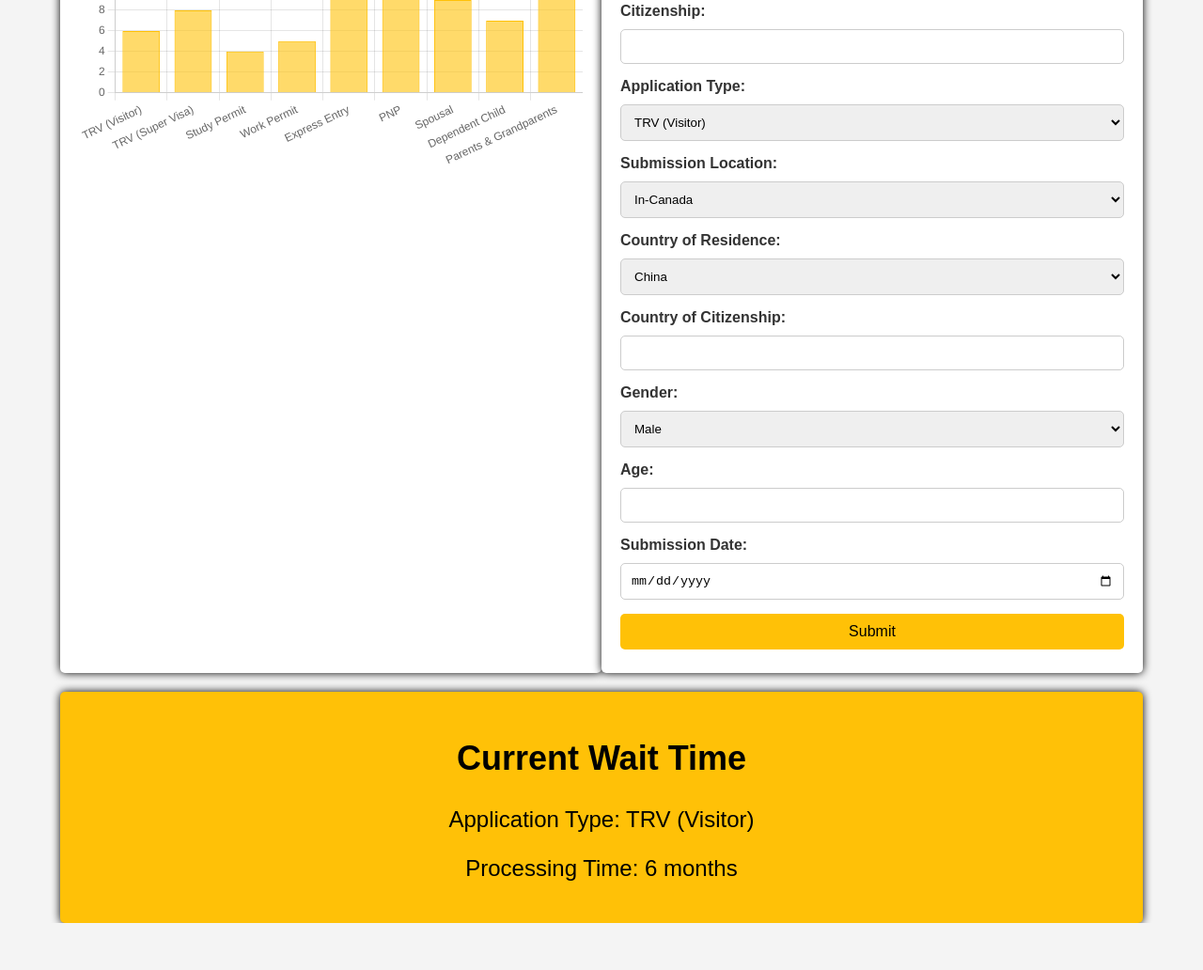
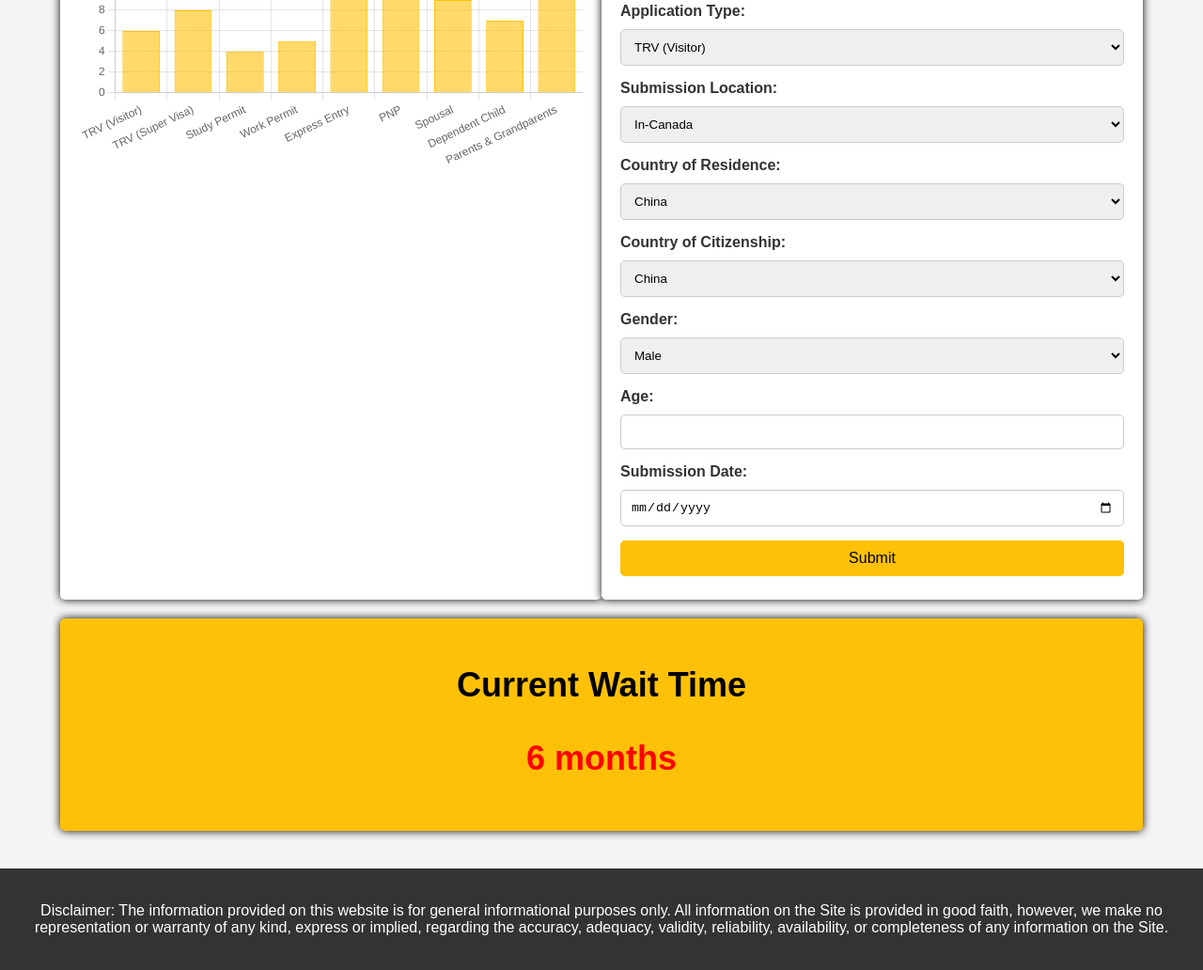
Before and after one commit to josnowball/INYS-test, a plain HTML site: page index.html in a window 1280 px wide. Shown: the part 372-1404 px from the top of the page at 94% size. Before the commit the page ends 1354 px from the top, so only its background shows below. Drawn offline with nearby package versions, Linux system fonts and the light colour scheme.

Commit message:
Update index.html

```diff
--- a/index.html
+++ b/index.html
@@ -71,6 +71,13 @@
             border-radius: 5px;
             margin-top: 20px;
             padding: 20px;
+            flex: 1 1 45%;
+            order: 2;
+        }
+        .wait-time {
+            font-size: 36px;
+            color: red;
+            font-weight: bold;
         }
         .language-toggle {
             display: flex;
@@ -86,6 +93,17 @@
             margin: 0 10px;
             font-size: 16px;
             border-radius: 5px;
+        }
+        footer {
+            background: #333;
+            color: #fff;
+            padding: 20px;
+            text-align: center;
+            margin-top: 40px;
+        }
+        footer a {
+            color: #FFC107;
+            text-decoration: none;
         }
     </style>
     <script src="https://cdn.jsdelivr.net/npm/chart.js"></script>
@@ -146,23 +164,25 @@
             </div>
         </section>
 
+        <div class="info-box">
+            <h2 data-en="Current Wait Time" data-fr="Délai d'attente actuel" data-zh="当前等候时间">Current Wait Time</h2>
+            <p class="wait-time" data-en="6 months" data-fr="6 mois" data-zh="6个月">6 months</p>
+        </div>
+
         <section class="form-section" id="form">
             <h2 data-en="Submit Your Information" data-fr="Soumettez vos informations" data-zh="提交您的信息">Submit Your Information</h2>
             <form>
                 <label for="email" data-en="Email Address:" data-fr="Adresse électronique:" data-zh="电子邮件地址：">Email Address:</label>
                 <input type="email" id="email" name="email" required>
 
-                <label for="citizenship" data-en="Citizenship:" data-fr="Citoyenneté:" data-zh="国籍：">Citizenship:</label>
-                <input type="text" id="citizenship" name="citizenship" required>
-
                 <label for="applicationType" data-en="Application Type:" data-fr="Type de demande:" data-zh="申请类型：">Application Type:</label>
                 <select id="applicationType" name="applicationType" required>
-                    <option value="TRV_Visitor" data-en="TRV (Visitor)" data-fr="VRT (Visiteur)" data-zh="旅游签证（访问）">TRV (Visitor)</option>
-                    <option value="TRV_SuperVisa" data-en="TRV (Super Visa)" data-fr="VRT (Super Visa)" data-zh="旅游签证（超级签证）">TRV (Super Visa)</option>
+                    <option value="TRV_Visitor" data-en="TRV (Visitor)" data-fr="VRT (Visiteur)" data-zh="临时居留签证（旅游）">TRV (Visitor)</option>
+                    <option value="TRV_SuperVisa" data-en="TRV (Super Visa)" data-fr="VRT (Super Visa)" data-zh="临时居留签证（超级签证）">TRV (Super Visa)</option>
                     <option value="StudyPermit" data-en="Study Permit" data-fr="Permis d'études" data-zh="学习许可">Study Permit</option>
                     <option value="WorkPermit" data-en="Work Permit" data-fr="Permis de travail" data-zh="工作许可">Work Permit</option>
                     <option value="ExpressEntry" data-en="Permanent residency (Express Entry)" data-fr="Résidence permanente (Entrée express)" data-zh="永久居留（快速通道）">Permanent residency (Express Entry)</option>
-                    <option value="PNP" data-en="Permanent residency (PNP)" data-fr="Résidence permanente (PPNP)" data-zh="永久居留（省提名计划）">Permanent residency (PNP)</option>
+                    <option value="PNP" data-en="Permanent residency (PNP)" data-fr="Résidence permanente (PNP)" data-zh="永久居留（省提名计划）">Permanent residency (PNP)</option>
                     <option value="Spousal" data-en="Permanent residency (Spousal)" data-fr="Résidence permanente (Conjoint)" data-zh="永久居留（配偶）">Permanent residency (Spousal)</option>
                     <option value="DependentChild" data-en="Permanent residency (Dependent child)" data-fr="Résidence permanente (Enfant à charge)" data-zh="永久居留（受抚养子女）">Permanent residency (Dependent child)</option>
                     <option value="ParentsGrandparents" data-en="Permanent residency (Parents & Grandparents)" data-fr="Résidence permanente (Parents et grands-parents)" data-zh="永久居留（父母及祖父母）">Permanent residency (Parents & Grandparents)</option>
@@ -170,7 +190,7 @@
 
                 <label for="submissionLocation" data-en="Submission Location:" data-fr="Lieu de soumission:" data-zh="提交地点：">Submission Location:</label>
                 <select id="submissionLocation" name="submissionLocation" required>
-                    <option value="inCanada" data-en="In-Canada" data-fr="Au Canada" data-zh="在加拿大">In-Canada</option>
+                    <option value="inCanada" data-en="In-Canada" data-fr="Au Canada" data-zh="在加拿大境内">In-Canada</option>
                     <option value="international" data-en="International" data-fr="International" data-zh="国际">International</option>
                 </select>
 
@@ -178,11 +198,36 @@
                 <select id="countryOfResidence" name="countryOfResidence" required>
                     <option value="China" data-en="China" data-fr="Chine" data-zh="中国">China</option>
                     <option value="Canada" data-en="Canada" data-fr="Canada" data-zh="加拿大">Canada</option>
+                    <option value="HongKongSAR" data-en="Hong Kong SAR" data-fr="Hong Kong SAR" data-zh="香港特别行政区">HongKongSAR</option>
+                    <option value="USA" data-en="United States" data-fr="États-Unis" data-zh="美国">USA</option>
+                    <option value="UK" data-en="United Kingdom" data-fr="Royaume-Uni" data-zh="英国">UK</option>
+                    <option value="Australia" data-en="Australia" data-fr="Australie" data-zh="澳大利亚">Australia</option>
+                    <option value="NZ" data-en="New Zealand" data-fr="Nouvelle-Zélande" data-zh="新西兰">NZ</option>
+                    <option value="Mexico" data-en="Mexico" data-fr="Mexique" data-zh="墨西哥">Hong Kong</option>
+                    <option value="France" data-en="France" data-fr="France" data-zh="法国">Hong Kong</option>
+                    <option value="Spain" data-en="Spain" data-fr="Espagne" data-zh="西班牙">Spain</option>
+                    <option value="Singapore" data-en="Singapore" data-fr="Singapour" data-zh="新加坡">Singapore</option>
+                    <option value="Japan" data-en="Japan" data-fr="Japon" data-zh="日本">Japan</option>
                     <!-- Add more countries as needed -->
                 </select>
 
-                <label for="countryOfCitizenship" data-en="Country of Citizenship:" data-fr="Pays de citoyenneté:" data-zh="公民身份国家：">Country of Citizenship:</label>
-                <input type="text" id="countryOfCitizenship" name="countryOfCitizenship" required>
+                <label for="countryOfCitizenship" data-en="Country of Citizenship:" data-fr="Pays de citoyenneté:" data-zh="所持有护照：">Country of Citizenship:</label>
+         <select id="countryOfCitizenship" name="countryOfCitizenship" required>
+                    <option value="China" data-en="Chinese Passport" data-fr="Passeport chinois" data-zh="中国护照">China</option>
+                    <option value="Canada" data-en="Canada" data-fr="Canada" data-zh="加拿大">Canada</option>
+                    <option value="HongKongSAR" data-en="Hong Kong SAR Passport" data-fr="Passeport de la RAS Hong Kong" data-zh="香港特别行政区护照">HongKongSAR</option>
+                    <option value="MacauSAR" data-en="Macau SAR" data-fr="Macau SAR" data-zh="澳门特别行政区护照">MacauSAR</option>
+                    <option value="Taiwan" data-en="Taiwan passport" data-fr="Passeport taïwanais" data-zh="台湾护照">Taiwan</option>
+                    <option value="USA" data-en="United States" data-fr="États-Unis" data-zh="美国">USA</option>
+                    <option value="UK" data-en="United Kingdom" data-fr="Royaume-Uni" data-zh="英国">UK</option>
+                    <option value="Australia" data-en="Australia" data-fr="Australie" data-zh="澳大利亚">Australia</option>
+                    <option value="NZ" data-en="New Zealand" data-fr="Nouvelle-Zélande" data-zh="新西兰">NZ</option>
+                    <option value="Mexico" data-en="Mexico" data-fr="Mexique" data-zh="墨西哥">Mexico</option>
+                    <option value="France" data-en="France" data-fr="France" data-zh="法国">France</option>
+                    <option value="Singapore" data-en="Singapore" data-fr="Singapour" data-zh="新加坡">Singapore</option>
+                    <option value="Japan" data-en="Japan" data-fr="Japon" data-zh="日本">Japan</option>
+                    <!-- Add more countries as needed -->
+                </select>
 
                 <label for="gender" data-en="Gender:" data-fr="Genre:" data-zh="性别：">Gender:</label>
                 <select id="gender" name="gender" required>
@@ -201,12 +246,8 @@
                 <input type="submit" value="Submit" data-en="Submit" data-fr="Soumettre" data-zh="提交">
             </form>
         </section>
+    </div>
 
-        <div class="info-box">
-            <h2 data-en="Current Wait Time" data-fr="Délai d'attente actuel" data-zh="当前等待时间">Current Wait Time</h2>
-            <p data-en="Application Type: TRV (Visitor)" data-fr="Type de demande: VRT (Visiteur)" data-zh="申请类型：旅游签证（访问）">Application Type: TRV (Visitor)</p>
-            <p data-en="Processing Time: 6 months" data-fr="Temps de traitement: 6 mois" data-zh="处理时间：6个月">Processing Time: 6 months</p>
-        </div>
-    </div>
-</body>
-</html>
+    <footer>
+        <p data-en="Disclaimer: The information provided on this website is for general informational purposes only. All information on the Site is provided in good faith, however, we make no representation or warranty of any kind, express or implied, regarding the accuracy, adequacy, validity, reliability, availability, or completeness of any information on the Site." data-fr="Avertissement : Les informations fournies sur ce site Web sont à titre informatif général uniquement. Toutes les informations sur le site sont fournies de bonne foi, cependant, nous ne faisons aucune représentation ou garantie d'aucune sorte, expresse ou implicite, quant à l'exactitude, l'adéquation, la validité, la fiabilité, la disponibilité ou l'exhaustivité de toute information sur le site." data-zh="免责声明：本网站提供的信息仅供一般参考之用。我们以诚信提供网站上的所有信息，但我们对网站上任何信息的准确性、充分性、有效性、可靠性、可用性或完整性不做任何形式的明示或暗示的声明或保证。">Disclaimer: The information provided on this website is for general informational purposes only. All information on the Site is provided in good faith, however, we make no representation or warranty of any kind, express or implied, regarding the accuracy, adequacy, validity, reliability, availability, or completeness of any information on the Site.</p>
+        <p data-en="Introduction to I'm Not Your Spy and We Belong: This platform aims to end systemic profiling of Chinese-born immigrants, advocating for fair and unbiased immigration processes. We Belong emphasizes unity and support for all immigrants, creating a community of solidarity and mutual respect." data-fr="Introduction à Je ne suis pas votre espion et Nous appartenons : Cette plateforme vise à mettre fin au profilage systémique des immigrants nés en Chine, en plaidant pour des processus d'immigration justes et impart
```
